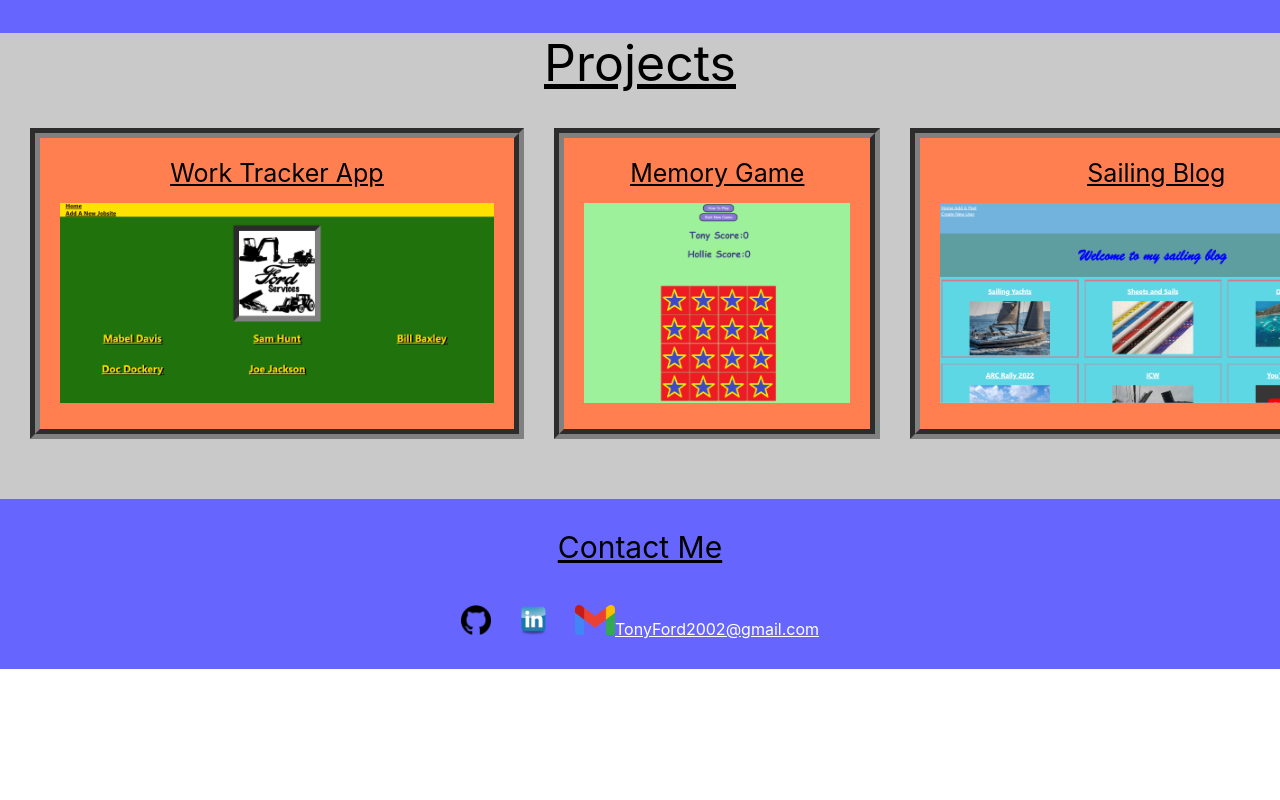
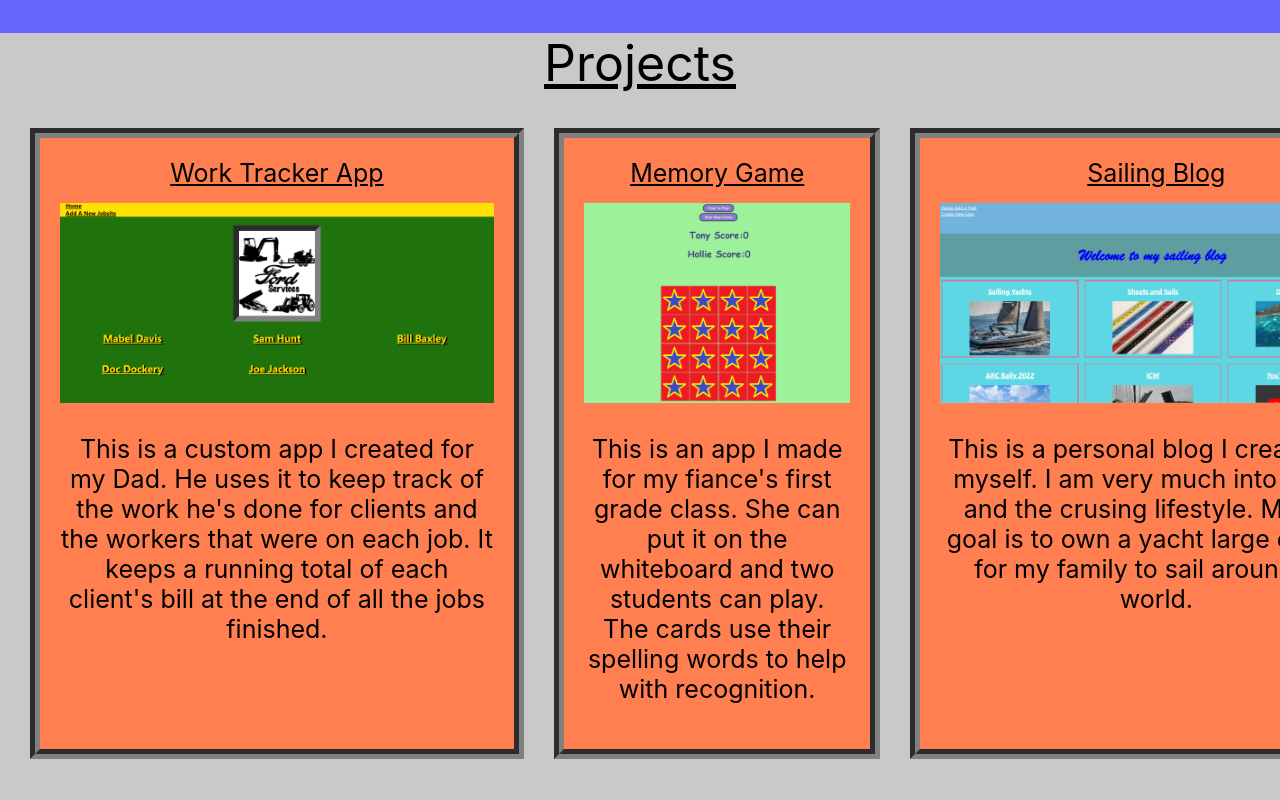
Before and after one commit to TonyFord2002/Portfolio, a React (Create React App) app: page / in a window 1280 px wide. Shown: the part 1260-2060 px from the top of the page. Before the commit the page ends 1929 px from the top, so only its background shows below. Built offline with nearby package versions, Linux system fonts and the light colour scheme.

Commit message:
added descrtiptions on projects

```diff
--- a/src/App.css
+++ b/src/App.css
@@ -80,7 +80,6 @@
           border: groove 10px gray;
           padding: 20px;
           font-size: 25px;
-          text-decoration: underline;
           margin-left: 30px;
           margin-right: 15px;
 }
@@ -95,7 +94,6 @@
           border: groove 10px gray;
           padding: 20px;
           font-size: 25px;
-          text-decoration: underline;
           margin-left: 15px;
           margin-right: 15px;
 }
@@ -110,7 +108,6 @@
           border: groove 10px gray;
           padding: 20px;
           font-size: 25px;
-          text-decoration: underline;
           margin-left: 15px;
           margin-right: 30px;
 }
--- a/src/App.js
+++ b/src/App.js
@@ -35,9 +35,9 @@ function App() {
       <section id ='project-section'>
           <div id='projecttext'>Projects</div>
         <div id='projects'>
-          <div id='project1'><a id ='img1link' href = 'https://worktrackerapp.herokuapp.com/'>Work Tracker App<br/><img id ='img1' src = {worktracker}/></a></div>
-          <div id='project2'><a id = 'img2link' href ='https://tonyford2002.github.io/MemoryGame/'> Memory Game<br/><img id ='img2' src = {memorygame}/></a></div>
-          <div id='project3'><a id = 'img3link' href = 'https://tony-sailing-blog.herokuapp.com/'>Sailing Blog<br/><img id ='img3' src = {sailingblog}/></a></div>
+          <div id='project1'><a id ='img1link' href = 'https://worktrackerapp.herokuapp.com/'>Work Tracker App<br/><img id ='img1' src = {worktracker}/></a><p id='p1'>This is a custom app I created for my Dad. He uses it to keep track of the work he's done for clients and the workers that were on each job. It keeps a running total of each client's bill at the end of all the jobs finished.</p></div>
+          <div id='project2'><a id = 'img2link' href ='https://tonyford2002.github.io/MemoryGame/'> Memory Game<br/><img id ='img2' src = {memorygame}/></a><p>This is an app I made for my fiance's first grade class. She can put it on the whiteboard and two students can play. The cards use their spelling words to help with recognition.</p></div>
+          <div id='project3'><a id = 'img3link' href = 'https://tony-sailing-blog.herokuapp.com/'>Sailing Blog<br/><img id ='img3' src = {sailingblog}/></a><p>This is a personal blog I created for myself. I am very much into sailing and the crusing lifestyle. My end goal is to own a yacht large enough for my family to sail around the world.</p></div>
         </div>
       </section>
       <section id = 'contact-section'>
```
Also changed, not shown: src/images/MemoryGame1.png (added), 1 other file (tests, documents, lock files or other folders).
